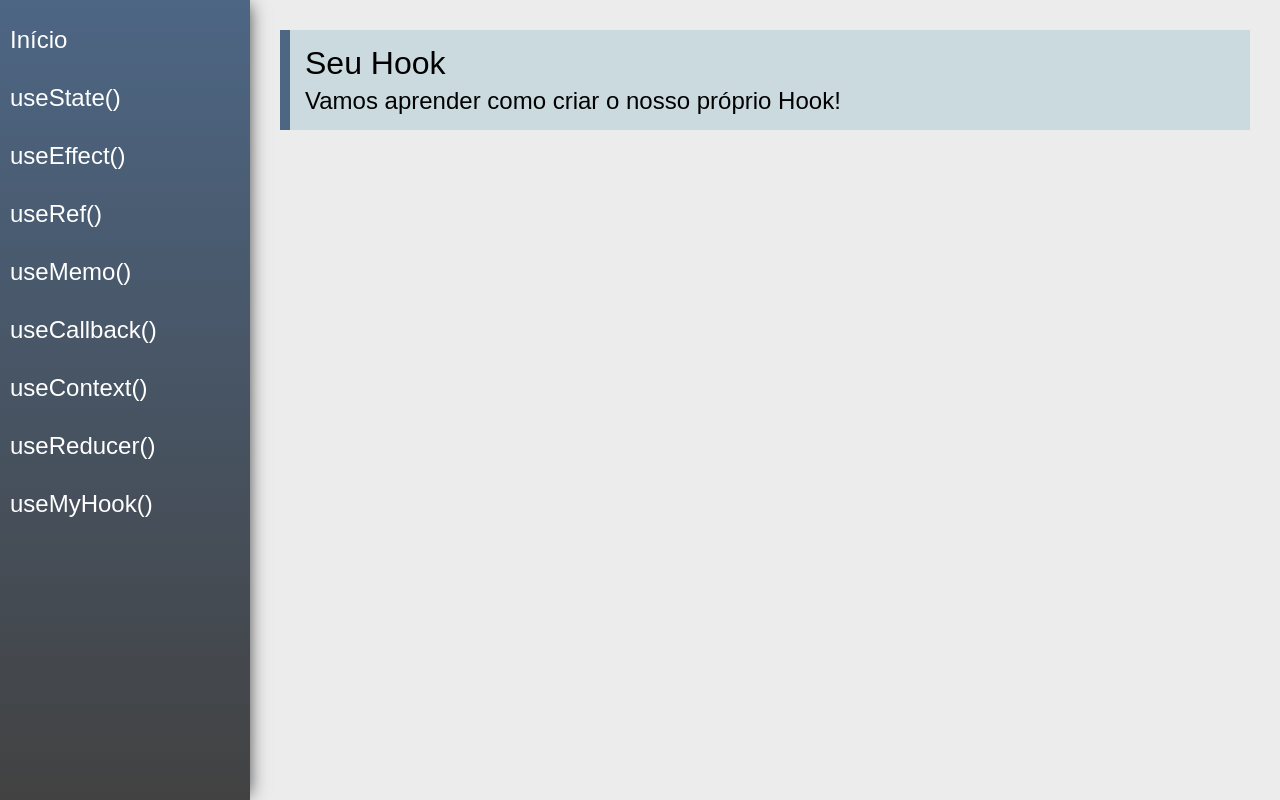
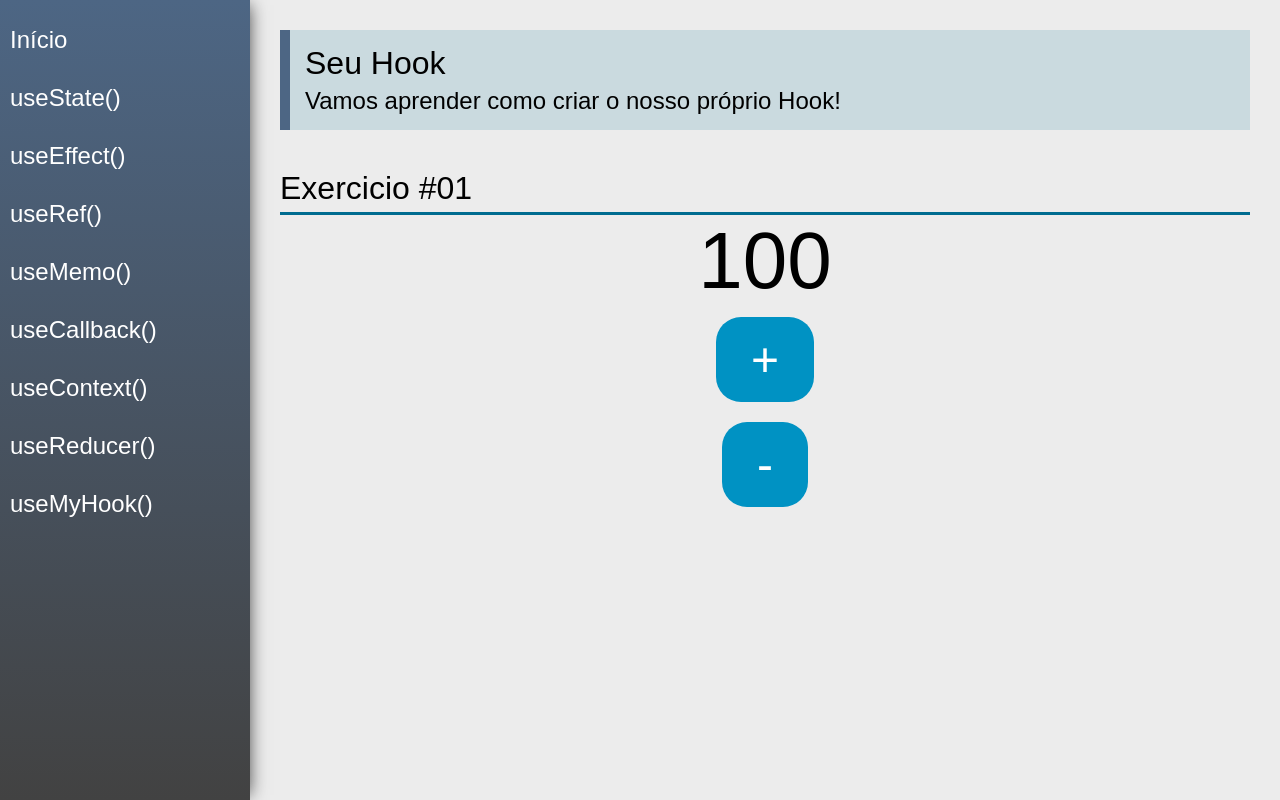
Before and after one commit to simonelopess/how-to-use-hooks, a React (Create React App) app: page /useCustom in a window 1280 px wide. Built offline with nearby package versions, Linux system fonts and the light colour scheme.

Commit message:
creating a hook

```diff
--- /dev/null
+++ b/src/hooks/userCounter.js
@@ -0,0 +1,15 @@
+import { useState } from 'react'
+
+
+export const useCounter = (initialValue = 100) =>{
+  const [count, setCount] = useState(initialValue)
+
+  function inc() {
+    setCount(count + 1)
+  }
+  function dec() {
+    setCount(count - 1)
+  }
+
+  return [count, inc, dec]
+}
--- a/src/views/examples/UseCustom.jsx
+++ b/src/views/examples/UseCustom.jsx
@@ -1,13 +1,24 @@
 import React from 'react'
 import PageTitle from '../../components/layout/PageTitle'
+import SectionTitle from '../../components/layout/SectionTitle'
+import { useCounter } from '../../hooks/userCounter'
 
 const UseRef = (props) => {
+
+    const [count, inc, dec] = useCounter()
+
     return (
         <div className="UseCustom">
             <PageTitle
                 title="Seu Hook"
                 subtitle="Vamos aprender como criar o nosso próprio Hook!"
             />
+            <SectionTitle title="Exercicio #01"/>
+            <div className="center">
+                <span className="text">{count}</span>
+                <button className="btn" onClick={() => inc()}>+</button>
+                <button className="btn" onClick={() => dec()}>-</button>
+            </div>
         </div>
     )
 }
```
Also changed, not shown: 1 other file (tests, documents, lock files or other folders).
